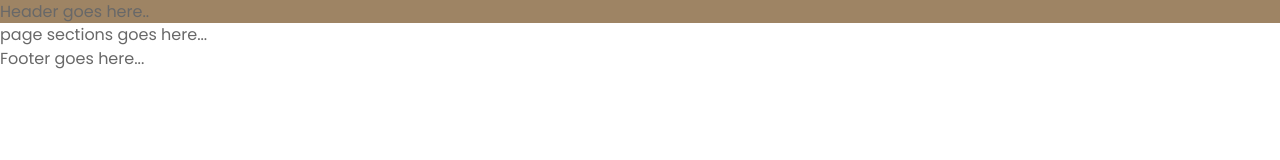
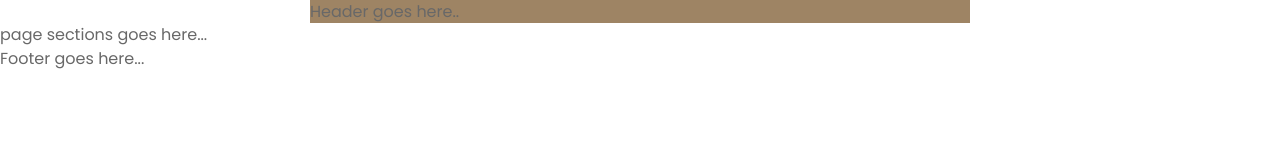
Before and after one commit to Aashik81443/car-rental, a plain HTML site: page index.html in a window 1280 px wide. Drawn offline with Linux system fonts and the light colour scheme.

Commit message:
1:container css added

```diff
--- a/assets/css/global.css
+++ b/assets/css/global.css
@@ -12,3 +12,17 @@ body {
  color: var(--gray-500);
  font-weight: 400;
 }
+
+
+/* container  */
+.container{
+    max-width: 1300px;
+    margin: 0 auto;
+    padding: 0 19.375rem;
+}
+
+/* @media (min-width: 1300px) {
+    .container {
+        max-width: 1300px ;
+    }
+} */
--- a/index.html
+++ b/index.html
@@ -15,9 +15,13 @@
 
 <body>
  <div class="site-wrapper">
+  <!-- start of header section  -->
+  <div class="container">
   <header class="site-header">
    Header goes here..
   </header>
+  </div>
+  <!-- end of header section  -->
   <main class="site-content">
    page sections goes here...
   </main>
```
